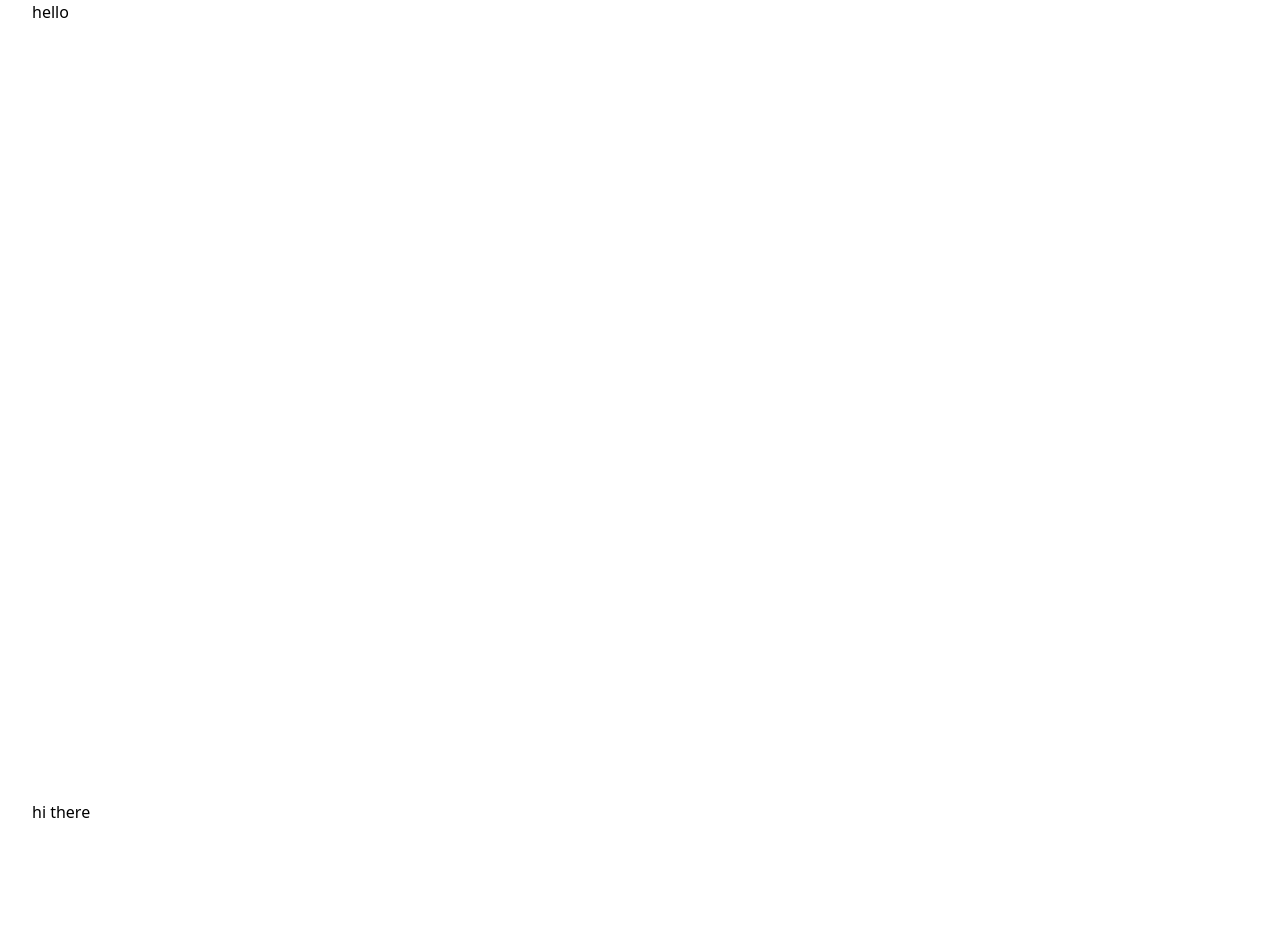
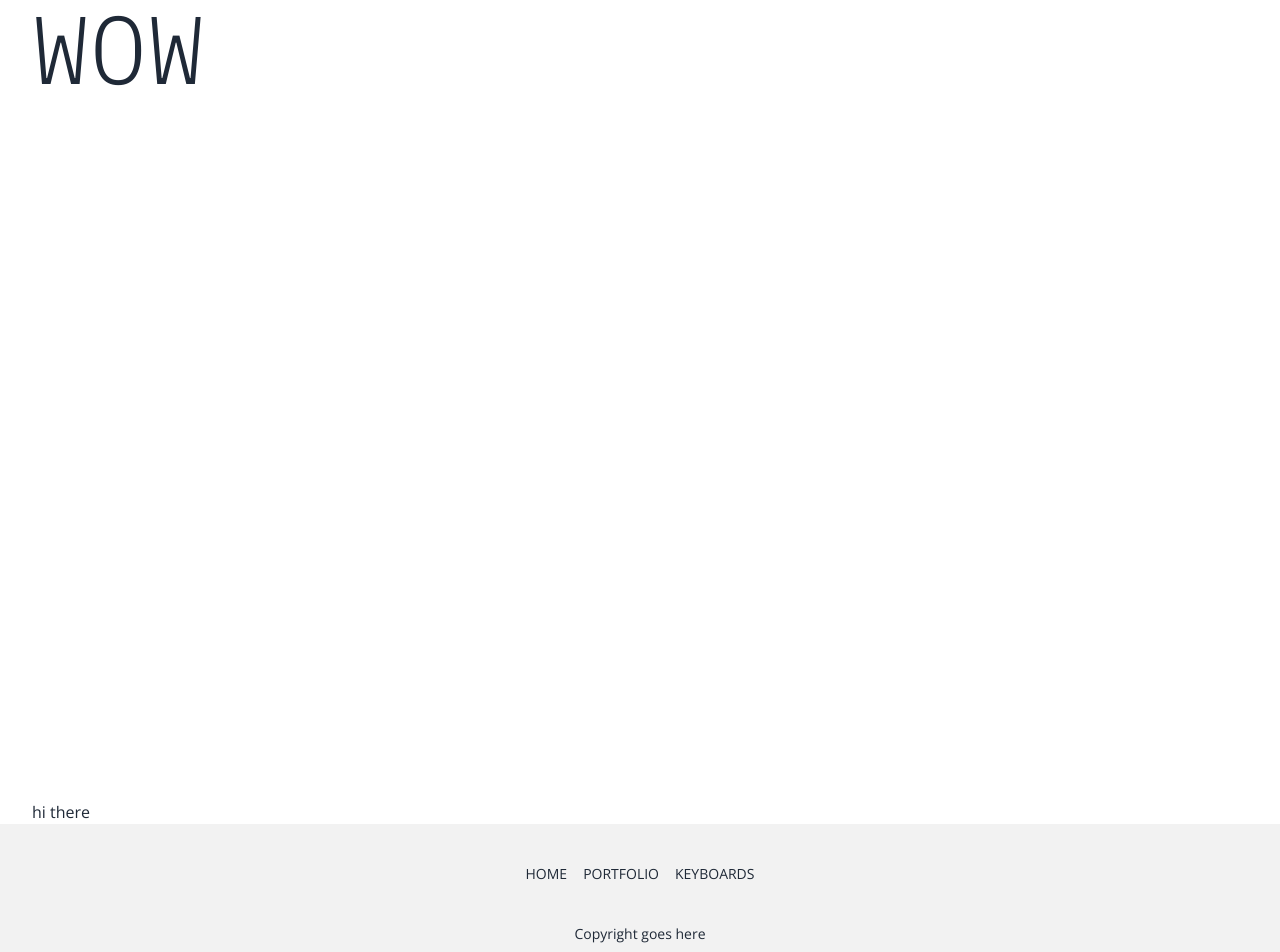
Before and after one commit to kevin-cai-dev/personal-website, a Next.js app: page / in a window 1280 px wide. Shown: the top 952 px of the page. Before the commit the page ends 824 px from the top, so only its background shows below. Built offline with nearby package versions, Linux system fonts and the light colour scheme.

Commit message:
PW-10 added themes, footer

```diff
--- a/package.json
+++ b/package.json
@@ -11,7 +11,9 @@
     },
     "dependencies": {
         "@heroicons/react": "^1.0.6",
+        "daisyui": "^2.15.2",
         "next": "12.1.6",
+        "next-themes": "^0.2.0",
         "react": "18.1.0",
         "react-dom": "18.1.0"
     },
--- /dev/null
+++ b/src/common/ui/footer/index.tsx
@@ -0,0 +1,18 @@
+import { messages } from './messages';
+
+const Footer = () => {
+    return (
+        <footer className="footer footer-center bg-base-200 p-10">
+            <div className="grid grid-flow-col gap-4">
+                <a className="link link-hover">{messages.home}</a>
+                <a className="link link-hover">{messages.portfolio}</a>
+                <a className="link link-hover">{messages.keyboards}</a>
+            </div>
+            <div>
+                <p>{messages.copyright}</p>
+            </div>
+        </footer>
+    );
+};
+
+export default Footer;
--- /dev/null
+++ b/src/common/ui/footer/messages.tsx
@@ -0,0 +1,6 @@
+export const messages = {
+    home: 'HOME',
+    portfolio: 'PORTFOLIO',
+    keyboards: 'KEYBOARDS',
+    copyright: 'Copyright goes here',
+};
--- a/src/common/ui/index.tsx
+++ b/src/common/ui/index.tsx
@@ -1,4 +1,5 @@
+import Footer from './footer';
 import PageSection from './page-section';
 import TitleSection from './title-section';
 
-export { TitleSection, PageSection };
+export { TitleSection, PageSection, Footer };
--- a/src/common/ui/page-section/index.tsx
+++ b/src/common/ui/page-section/index.tsx
@@ -1,15 +1,15 @@
 import { ReactNode } from 'react';
 
 interface Props {
-  children: ReactNode;
+    children: ReactNode;
 }
 
 const PageSection = ({ children }: Props) => {
-  return (
-    <div className="w-screen">
-      <div className="px-8">{children}</div>
-    </div>
-  );
+    return (
+        <div className="w-full bg-base-100">
+            <div className="px-8">{children}</div>
+        </div>
+    );
 };
 
 export default PageSection;
--- a/src/common/ui/title-section/index.tsx
+++ b/src/common/ui/title-section/index.tsx
@@ -1,15 +1,15 @@
 import { ReactNode } from 'react';
 
 interface Props {
-  children: ReactNode;
+    children: ReactNode;
 }
 
 const TitleSection = ({ children }: Props) => {
-  return (
-    <div className="h-screen w-screen">
-      <div className="h-full px-8">{children}</div>
-    </div>
-  );
+    return (
+        <div className="h-screen w-full bg-base-100">
+            <div className="h-full px-8">{children}</div>
+        </div>
+    );
 };
 
 export default TitleSection;
--- a/src/pages/_app.tsx
+++ b/src/pages/_app.tsx
@@ -1,9 +1,14 @@
+import { ThemeProvider } from 'next-themes';
 import type { AppProps } from 'next/app';
 
 import '../styles/globals.css';
 
 function MyApp({ Component, pageProps }: AppProps) {
-  return <Component {...pageProps} />;
+    return (
+        <ThemeProvider>
+            <Component {...pageProps} />
+        </ThemeProvider>
+    );
 }
 
 export default MyApp;
--- /dev/null
+++ b/src/pages/_document.tsx
@@ -0,0 +1,27 @@
+import Document, { Html, Head, Main, NextScript } from 'next/document';
+
+class MyDocument extends Document {
+    render() {
+        return (
+            <Html>
+                <Head>
+                    <link
+                        rel="preconnect"
+                        href="https://fonts.googleapis.com"
+                    />
+                    <link rel="preconnect" href="https://fonts.gstatic.com" />
+                    <link
+                        href="https://fonts.googleapis.com/css2?family=Comfortaa:wght@300;400&family=IBM+Plex+Mono:wght@300&family=Monoton&family=Open+Sans:wght@300;400&family=Poppins:wght@300&display=swap"
+                        rel="stylesheet"
+                    />
+                </Head>
+                <body>
+                    <Main />
+                    <NextScript />
+                </body>
+            </Html>
+        );
+    }
+}
+
+export default MyDocument;
--- a/src/pages/index.tsx
+++ b/src/pages/index.tsx
@@ -1,14 +1,17 @@
 import type { NextPage } from 'next';
 
-import { TitleSection, PageSection } from '@common/ui';
+import { TitleSection, PageSection, Footer } from '@common/ui';
 
 const Home: NextPage = () => {
-  return (
-    <>
-      <TitleSection>hello</TitleSection>
-      <PageSection>hi there</PageSection>
-    </>
-  );
+    return (
+        <>
+            <TitleSection>
+                <h1 className="font-code text-8xl">WOW</h1>
+            </TitleSection>
+            <PageSection>hi there</PageSection>
+            <Footer />
+        </>
+    );
 };
 
 export default Home;
--- a/tailwind.config.js
+++ b/tailwind.config.js
@@ -1,7 +1,41 @@
+const defaultTheme = require('tailwindcss/defaultTheme');
+
 module.exports = {
-  content: ['./src/**/*.{js,ts,jsx,tsx}'],
-  theme: {
-    extend: {},
-  },
-  plugins: [require('@tailwindcss/typography')],
+    content: ['./src/**/*.{js,ts,jsx,tsx}'],
+    theme: {
+        extend: {
+            fontFamily: {
+                display: ['Comfortaa', ...defaultTheme.fontFamily.sans],
+                accent: ['Monoton', ...defaultTheme.fontFamily.sans],
+                header: ['Poppins', ...defaultTheme.fontFamily.sans],
+                sans: ["'Open Sans'", ...defaultTheme.fontFamily.sans],
+                code: ["'IBM Plex Mono'", ...defaultTheme.fontFamily.sans],
+            },
+        },
+    },
+    plugins: [require('@tailwindcss/typography'), require('daisyui')],
+    // extending default themes
+    daisyui: {
+        themes: [
+            {
+                light: {
+                    ...require('daisyui/src/colors/themes')[
+                        '[data-theme=light]'
+                    ],
+                    primary: '#8931B9',
+                    secondary: '#1D8991',
+                    accent: '#F6661E',
+                },
+                dark: {
+                    ...require('daisyui/src/colors/themes')[
+                        '[data-theme=dark]'
+                    ],
+                    primary: '#B877DB',
+                    secondary: '#25B2BC',
+                    accent: '#FAB795',
+                    'base-100': '#1C1E26',
+                },
+            },
+        ],
+    },
 };
```
Also changed, not shown: .eslintrc.json, .prettierrc.json, 1 other file (tests, documents, lock files or other folders). Lines whose indentation alone changed are shown as unchanged.
